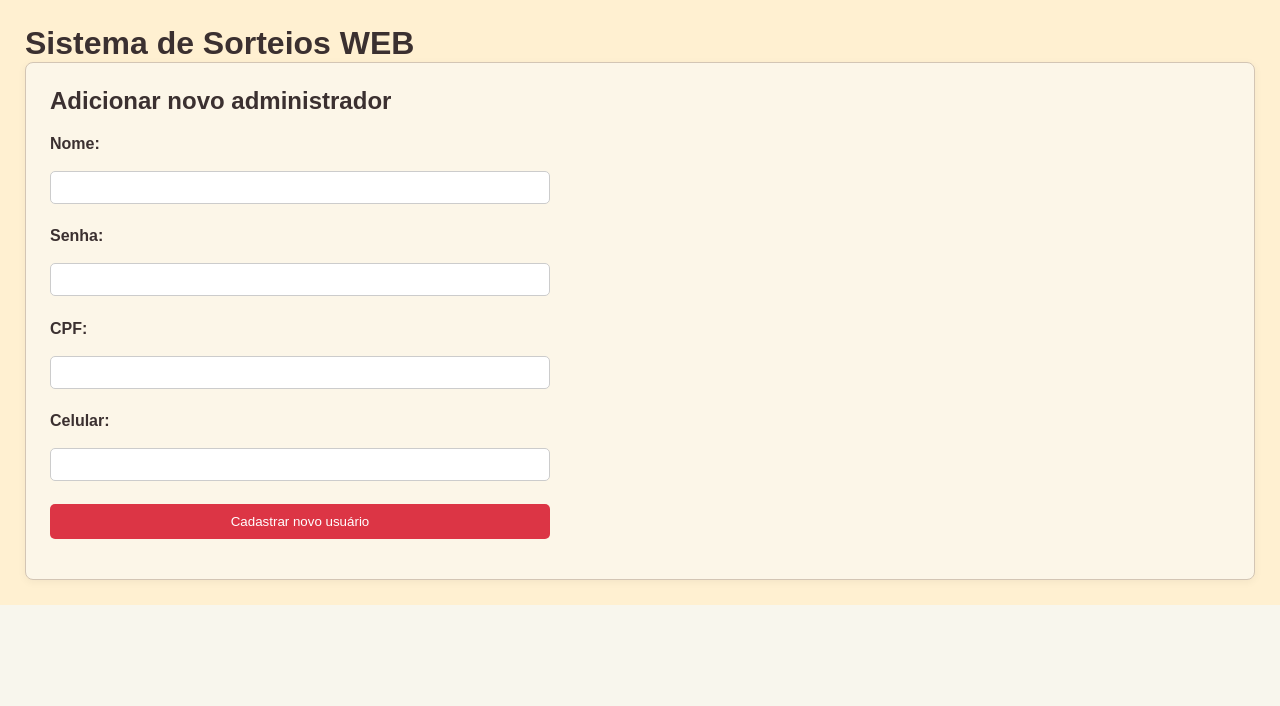
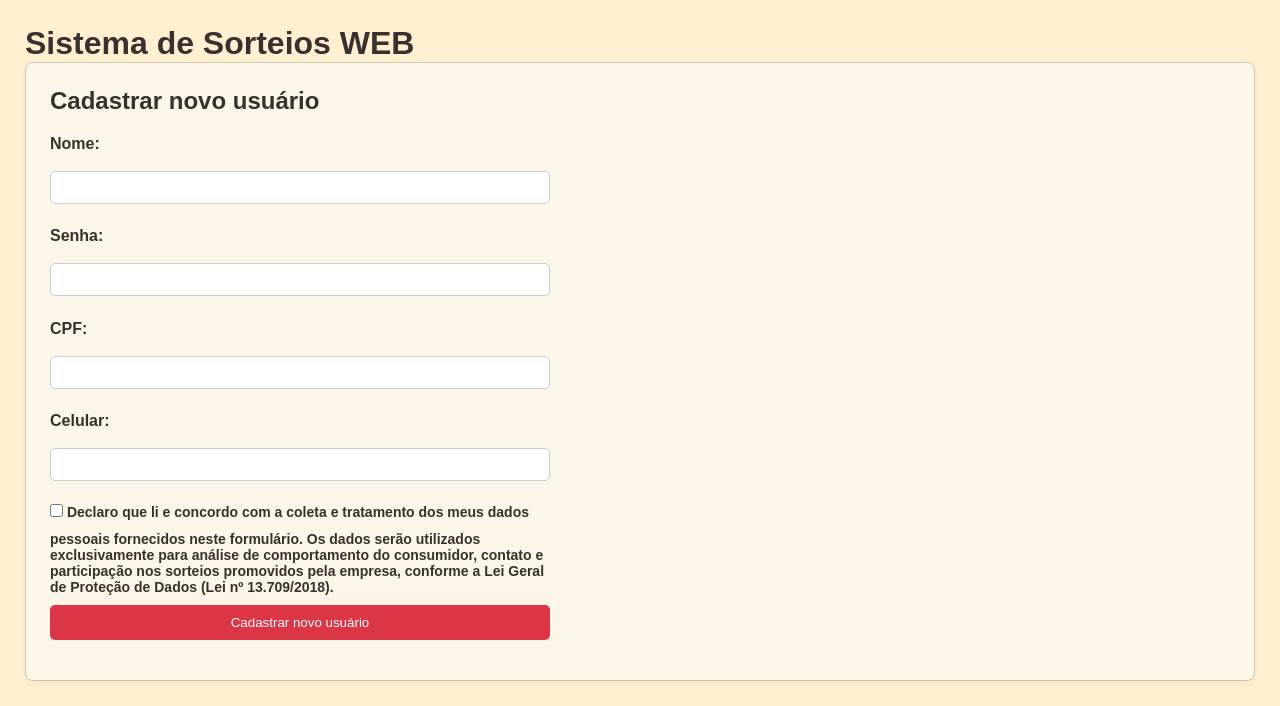
Before and after one commit to AndreScaranto/sorteio_web, a Flask app: page /cadastrar_usuario in a window 1280 px wide. Shown: the part 196-902 px from the top of the page. Before the commit the page ends 801 px from the top, so only its background shows below. Run offline with Flask 3, Linux system fonts and the light colour scheme.

Commit message:
Acrescentar consetimento com coleta de dados pela LGPD

```diff
--- a/flaskr/templates/auth/cadastrar_usuario.html
+++ b/flaskr/templates/auth/cadastrar_usuario.html
@@ -3,7 +3,7 @@
 {% block title %}Cadastrar Novo Usuario{% endblock %}
 
 {% block content %}
-  <h2 style="margin-bottom: 20px;">Adicionar novo administrador</h2>
+  <h2 style="margin-bottom: 20px;">Cadastrar novo usuário</h2>
 
   <form method="post" style="display: flex; flex-direction: column; gap: 10px; max-width: 500px;">
     <label for="usuario">Nome:</label>
@@ -18,6 +18,18 @@
     <label for="celular">Celular:</label>
     <input name="celular" id="celular" required style="padding: 8px; border-radius: 5px; border: 1px solid #ccc;">
 
+    <div style="font-size:14px;">
+    <input type="checkbox" id="lgpd" required>
+
+    <label for="lgpd">
+    Declaro que li e concordo com a coleta e tratamento dos meus dados pessoais
+    fornecidos neste formulário. Os dados serão utilizados exclusivamente para
+    análise de comportamento do consumidor, contato e participação nos sorteios
+    promovidos pela empresa, conforme a
+    Lei Geral de Proteção de Dados (Lei nº 13.709/2018).
+    </label>
+    </div>
+
     <button type="submit" style="padding: 10px; background-color: #dc3545; color: white; border: none; border-radius: 5px;">
       Cadastrar novo usuário
     </button>
```
Also changed, not shown: instance/flaskr.sqlite.
